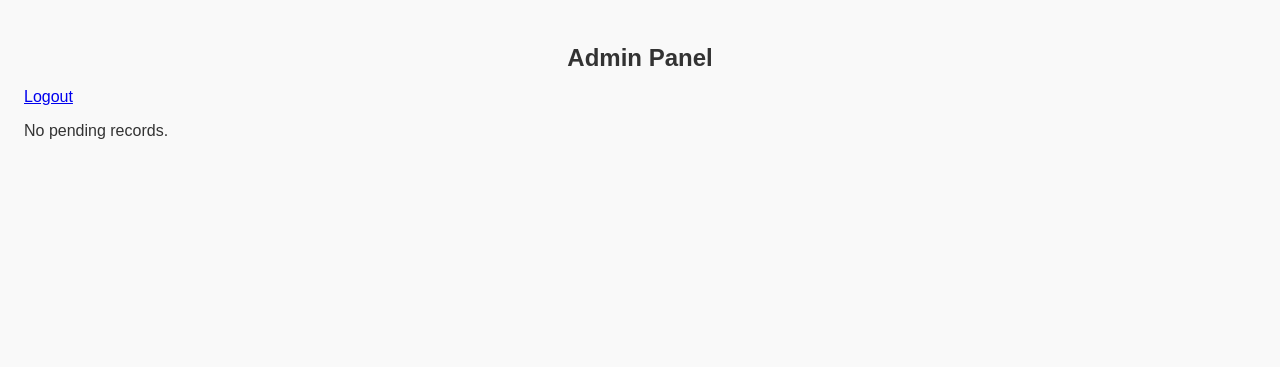
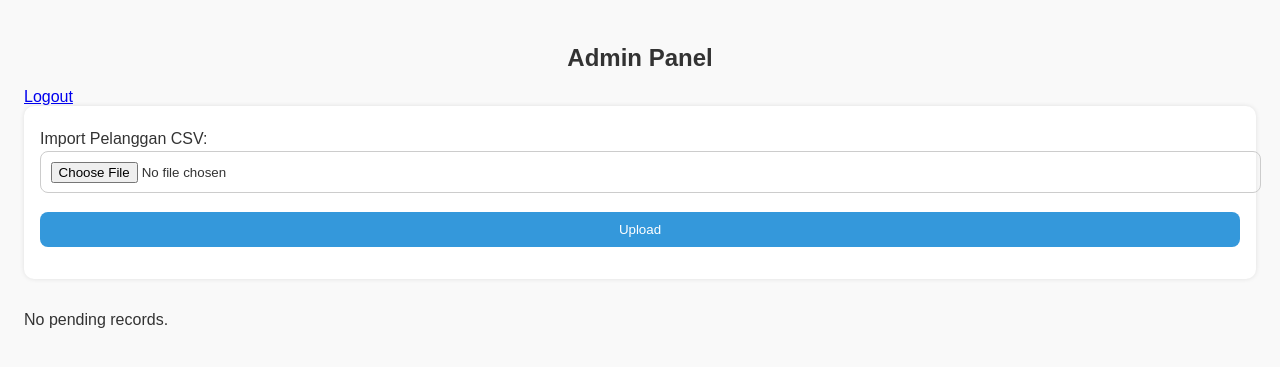
Before and after one commit to bonzoholda/cdws_meter_app, a FastAPI app: page /admin in a window 1280 px wide. Shown: the top 367 px of the page. Run offline with FastAPI, Linux system fonts and the light colour scheme; the visitor is signed in with stand-in values (Sample User, id 1); parts of the project's set-up code (start-up, migrations or seed data) failed here and were passed over.

Commit message:
Update admin.html

```diff
--- a/app/templates/admin.html
+++ b/app/templates/admin.html
@@ -10,6 +10,13 @@
 <body>
   <h2>Admin Panel</h2>
   <a href="/logout">Logout</a>
+
+  <form action="/import-pelanggan" method="post" enctype="multipart/form-data">
+    <label for="csv_file">Import Pelanggan CSV:</label>
+    <input type="file" name="csv_file" accept=".csv" required>
+    <button type="submit">Upload</button>
+  </form>
+
 
   {% if records %}
     <table>
```
